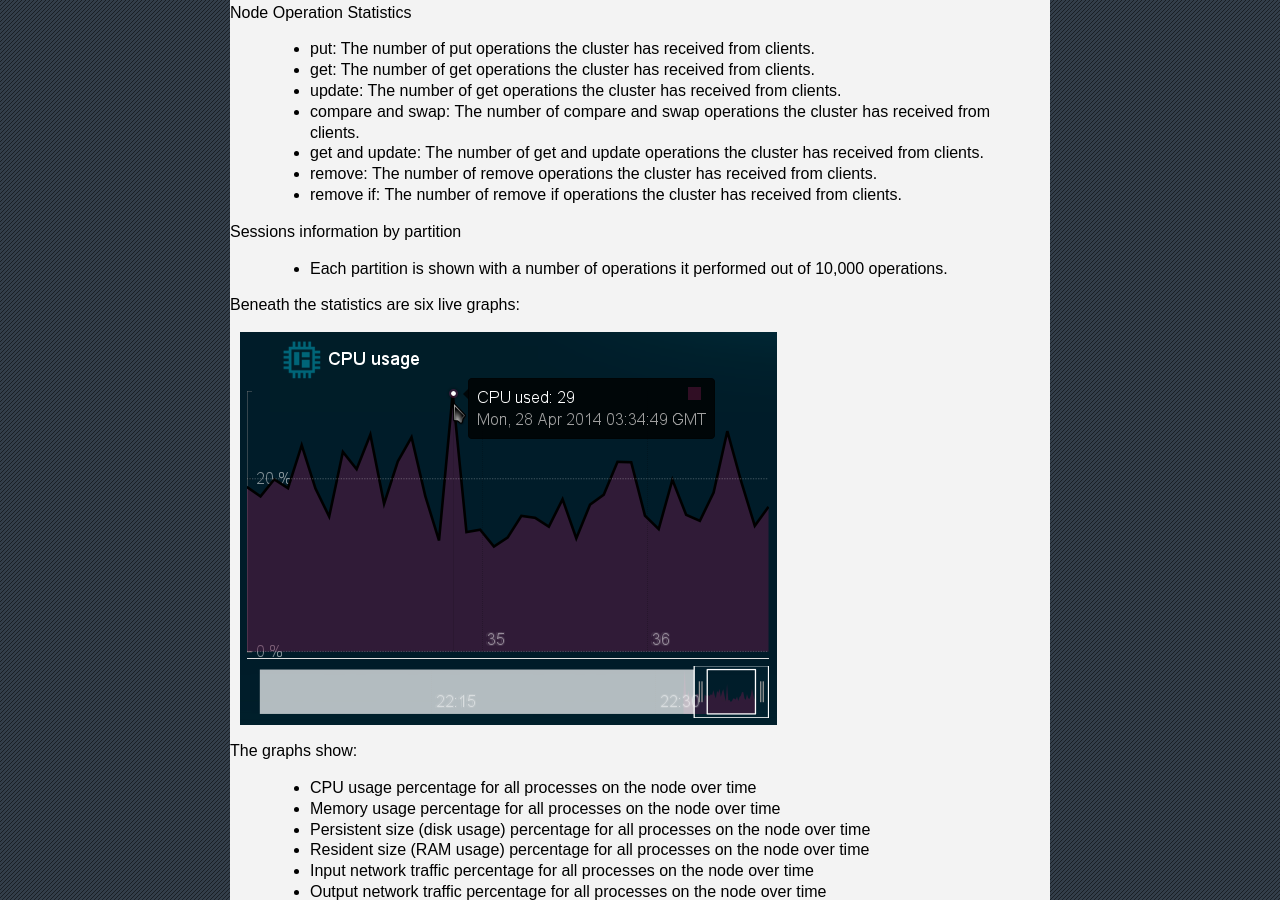
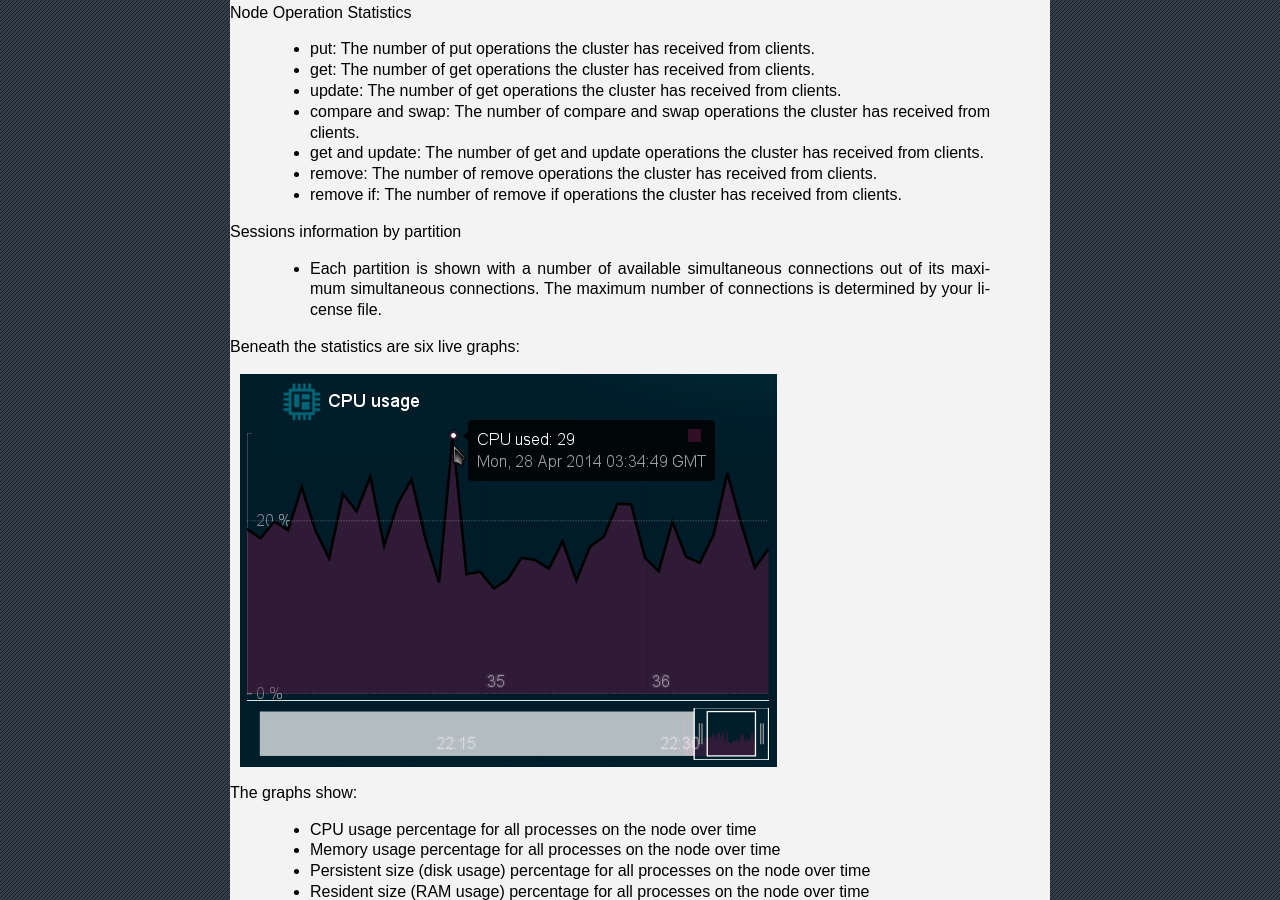
Before and after one commit to iltommi/qdb-documentation, a Sphinx documentation site: the page built from source/reference/qdb_httpd.rst, in a window 1280 px wide and 900 px high, scrolled down 3904 px. Built offline with Sphinx 7.4.7, drawn with Linux system fonts in a browser that asks for light colours.

Commit message:
Fix typo in source/concepts/distribution. Fix definition of sessions in source/reference/qdb_httpd.rst.

```diff
--- a/source/concepts/distribution.rst
+++ b/source/concepts/distribution.rst
@@ -170,7 +170,7 @@ In other words, the client accesses the replica **after** ring stabilization. It
 
 This comes at the cost of some unavailability. An when the ring is unstable and replicating entries.
 
-Formally put, this means that quasardb may chose to sacrifice *Availability* for *Consistency* and *Partionability* during short periods of time.
+Formally put, this means that quasardb may chose to sacrifice *Availability* for *Consistency* and *Partitionability* during short periods of time.
 
 .. _data-replication-reliability-impact:
 
--- a/source/reference/qdb_httpd.rst
+++ b/source/reference/qdb_httpd.rst
@@ -145,7 +145,7 @@ Node Operation Statistics
 
 Sessions information by partition
 
-   - Each partition is shown with a number of operations it performed out of 10,000 operations.
+   - Each partition is shown with a number of available simultaneous connections out of its maximum simultaneous connections. The maximum number of connections is determined by your license file.
 
 Beneath the statistics are six live graphs:
 
```
